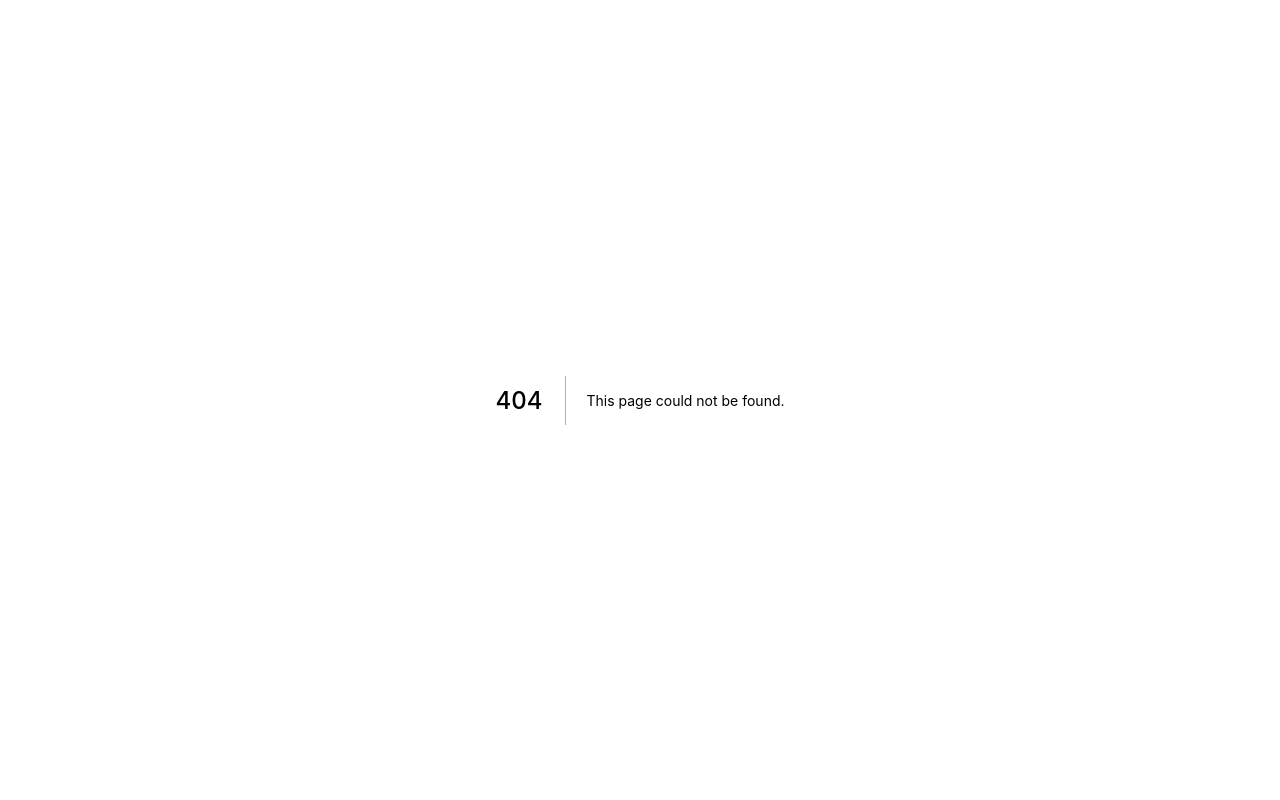
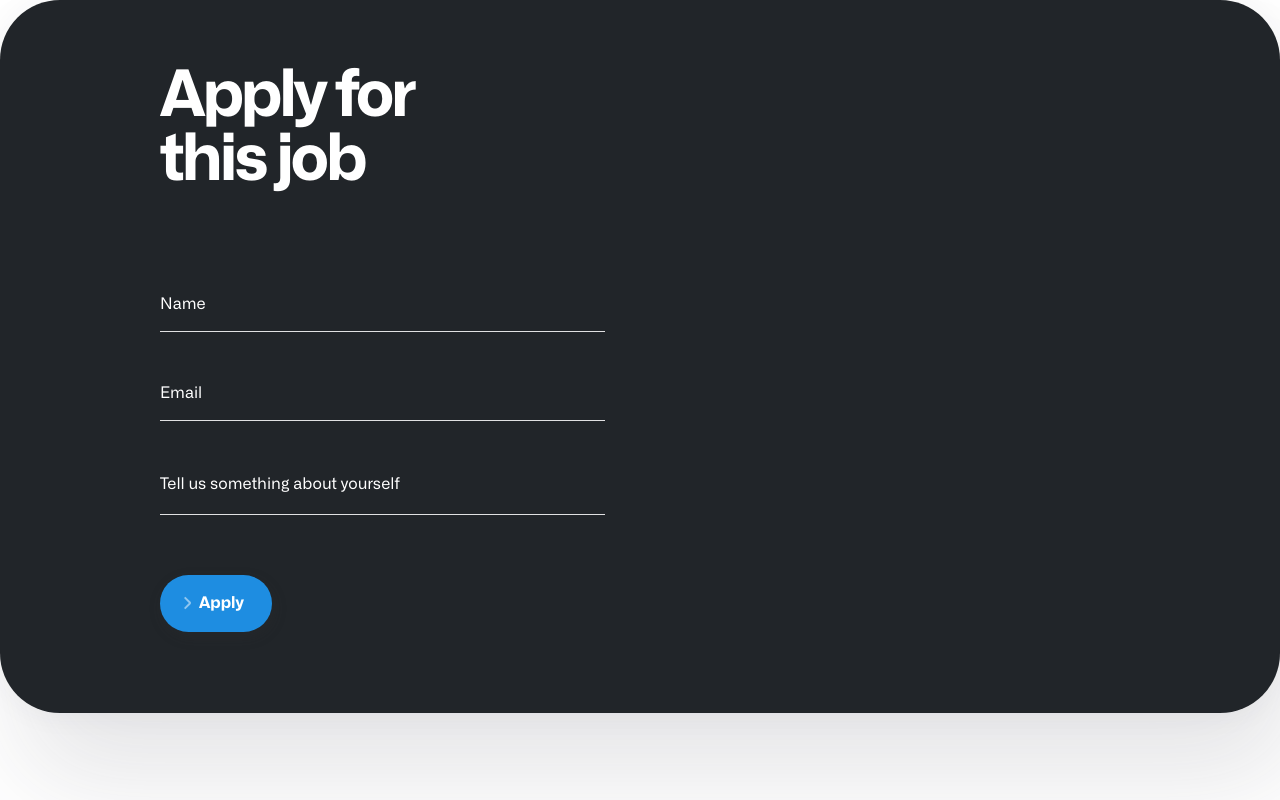
Before and after one commit to vbrajcic/hackathon-2021, a Next.js app: page /careers/ApplyForm/ApplyForm in a window 1280 px wide. Before the commit this address had no page. Built offline with nearby package versions, Linux system fonts and the light colour scheme.

Commit message:
PW-32 apply form padding fix

```diff
--- a/components/ApplyForm/ApplyForm.module.scss
+++ b/pages/careers/ApplyForm/ApplyForm.module.scss
@@ -17,7 +17,7 @@
       padding: rem-calc(67 30 67 80);
     }
     @include media('lg') {
-      padding: rem-calc(75 30 75 160);
+      padding: rem-calc(65 30 81 160);
     }
 
     .form {
--- a/pages/careers/[slug].tsx
+++ b/pages/careers/[slug].tsx
@@ -12,7 +12,7 @@ import Layout from 'components/Layout';
 import { getAllPostsWithSlug, getPostAndMorePosts } from 'lib/api';
 import PostTitle from 'components/PostTitle';
 import { GetPostAndMorePostsResult } from 'lib/queries';
-import ApplyForm from 'components/ApplyForm';
+import ApplyForm from 'pages/careers/ApplyForm';
 
 type CareerPostProps = GetPostAndMorePostsResult & {
   preview: boolean;
```
Also changed, not shown: pages/careers/ApplyForm/ApplyForm.tsx (renamed from components/ApplyForm/ApplyForm.tsx), pages/careers/ApplyForm/index.ts (renamed from components/ApplyForm/index.ts).
